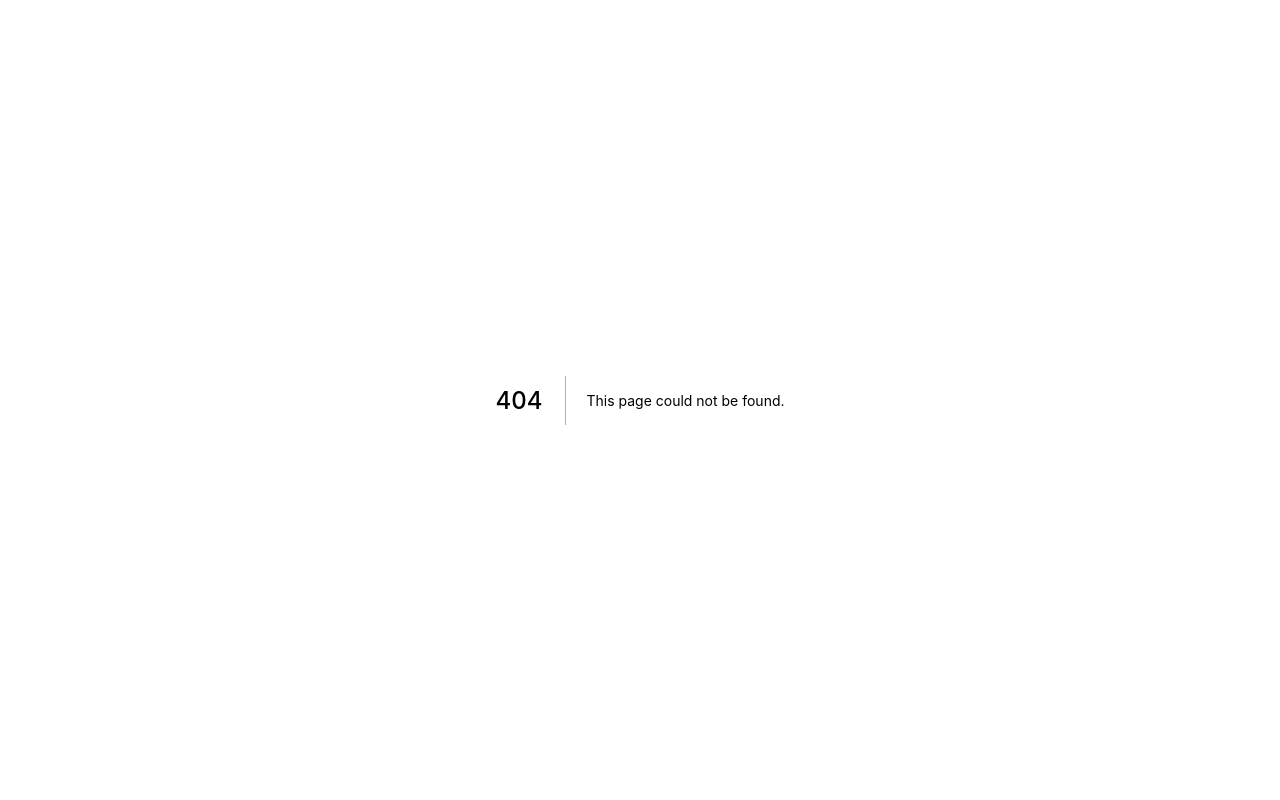
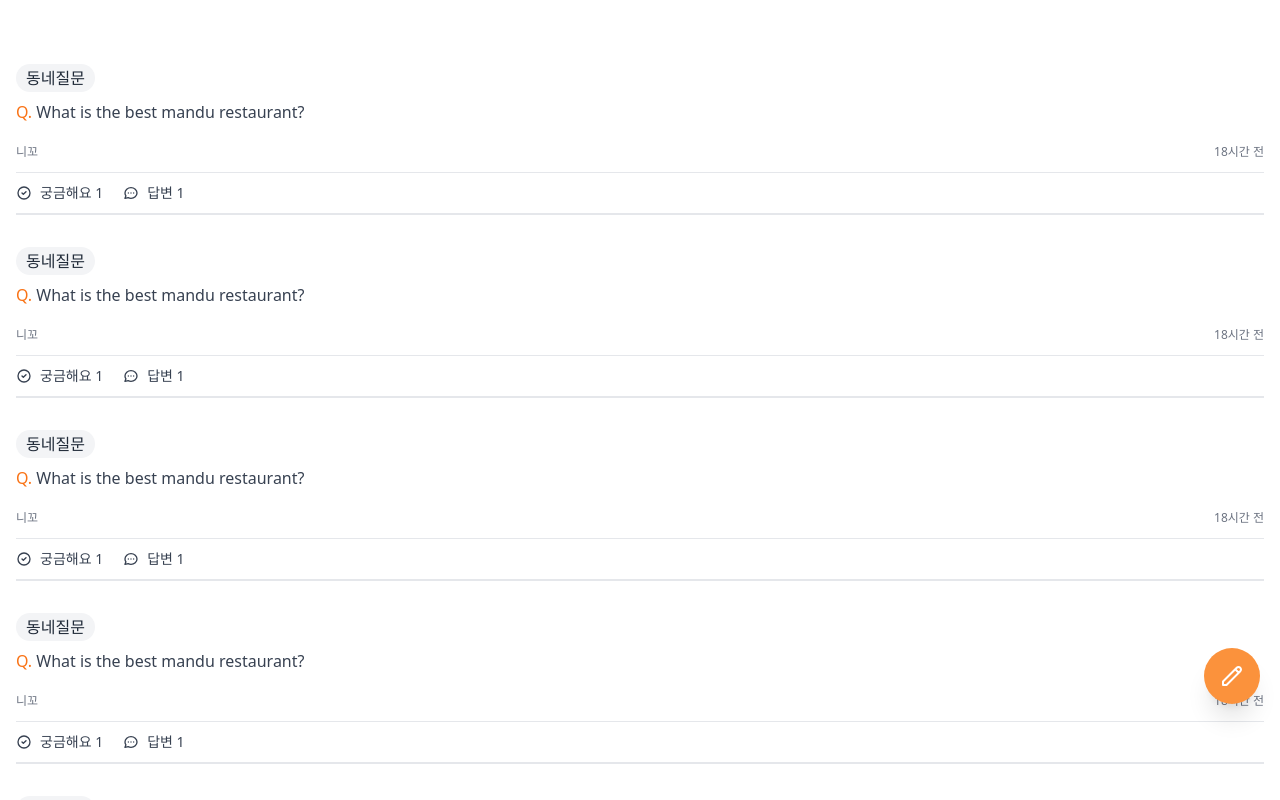
Before and after one commit to qnrjs42/carrot-market-nomadcoders, a Next.js app: page /community in a window 1280 px wide. Before the commit this address had no page. Shown: the top 800 px of the page. Built offline with nearby package versions, Linux system fonts and the light colour scheme.

Commit message:
#5-6. Community

```diff
--- /dev/null
+++ b/pages/community/index.tsx
@@ -0,0 +1,77 @@
+import type { NextPage } from 'next';
+
+const Community: NextPage = () => {
+  return (
+    <div className='py-16 px-4 space-y-8'>
+      {[1, 2, 3, 4, 5, 6, 7].map((item, index) => (
+        <div className='flex flex-col cursor-pointer items-start' key={index}>
+          <span className='flex items-center px-2.5 py-0.5 rounded-full font-medium bg-gray-100 text-gray-800'>
+            동네질문
+          </span>
+          <div className='mt-2 text-gray-700'>
+            <span className='text-orange-500 font-medium'>Q.</span> What is the best mandu
+            restaurant?
+          </div>
+          <div className='mt-5 flex items-center justify-between w-full text-gray-500 font-medium text-xs'>
+            <span>니꼬</span>
+            <span>18시간 전</span>
+          </div>
+          <div className='flex space-x-5 mt-3 text-gray-700 py-2.5 border-t border-b-[2px] w-full'>
+            <span className='flex space-x-2 items-center text-sm'>
+              <svg
+                className='w-4 h-4'
+                fill='none'
+                stroke='currentColor'
+                viewBox='0 0 24 24'
+                xmlns='http://www.w3.org/2000/svg'
+              >
+                <path
+                  strokeLinecap='round'
+                  strokeLinejoin='round'
+                  strokeWidth='2'
+                  d='M9 12l2 2 4-4m6 2a9 9 0 11-18 0 9 9 0 0118 0z'
+                ></path>
+              </svg>
+              <span>궁금해요 1</span>
+            </span>
+            <span className='flex space-x-2 items-center text-sm'>
+              <svg
+                className='w-4 h-4'
+                fill='none'
+                stroke='currentColor'
+                viewBox='0 0 24 24'
+                xmlns='http://www.w3.org/2000/svg'
+              >
+                <path
+                  strokeLinecap='round'
+                  strokeLinejoin='round'
+                  strokeWidth='2'
+                  d='M8 12h.01M12 12h.01M16 12h.01M21 12c0 4.418-4.03 8-9 8a9.863 9.863 0 01-4.255-.949L3 20l1.395-3.72C3.512 15.042 3 13.574 3 12c0-4.418 4.03-8 9-8s9 3.582 9 8z'
+                ></path>
+              </svg>
+              <span>답변 1</span>
+            </span>
+          </div>
+        </div>
+      ))}
+      <button className='fixed hover:bg-orange-500 transition-colors cursor-pointer bottom-24 right-5 shadow-xl bg-orange-400 rounded-full p-4 text-white'>
+        <svg
+          className='w-6 h-6'
+          fill='none'
+          stroke='currentColor'
+          viewBox='0 0 24 24'
+          xmlns='http://www.w3.org/2000/svg'
+        >
+          <path
+            strokeLinecap='round'
+            strokeLinejoin='round'
+            strokeWidth='2'
+            d='M15.232 5.232l3.536 3.536m-2.036-5.036a2.5 2.5 0 113.536 3.536L6.5 21.036H3v-3.572L16.732 3.732z'
+          ></path>
+        </svg>
+      </button>
+    </div>
+  );
+};
+
+export default Community;
```
